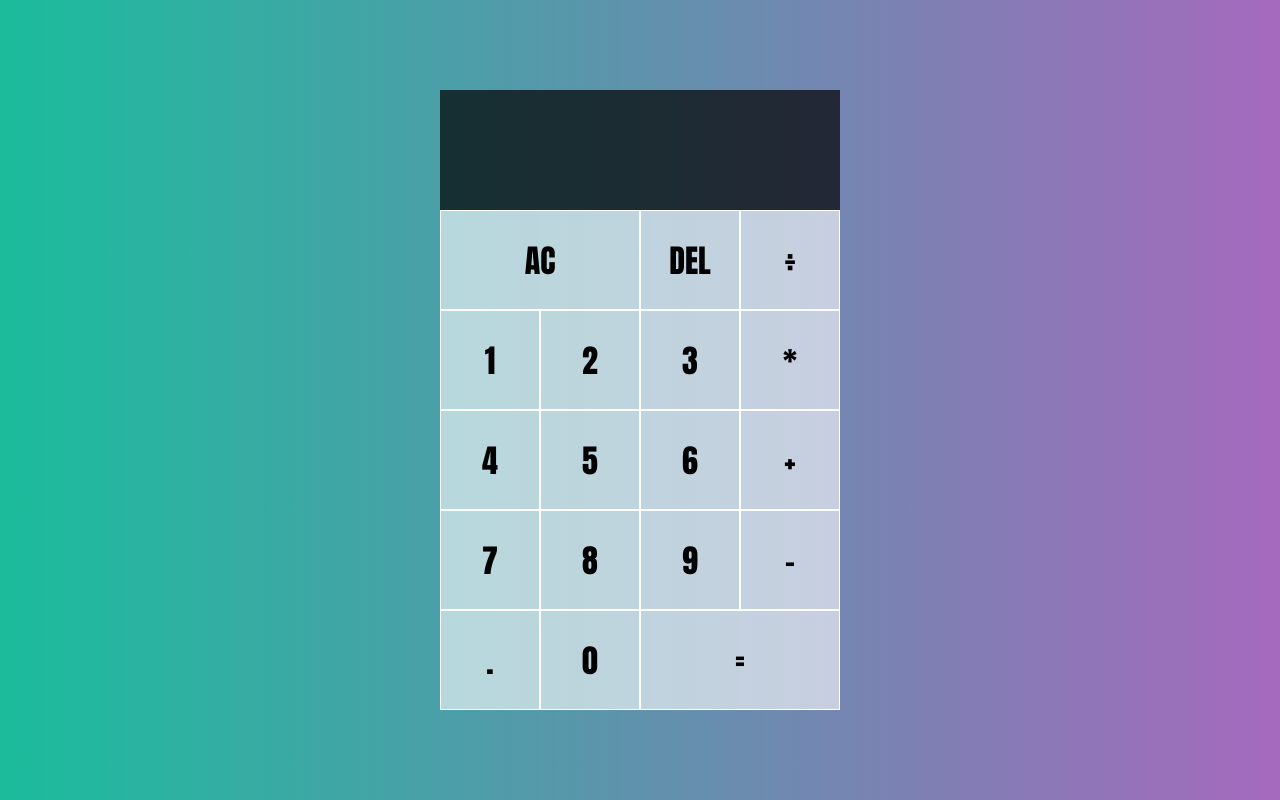
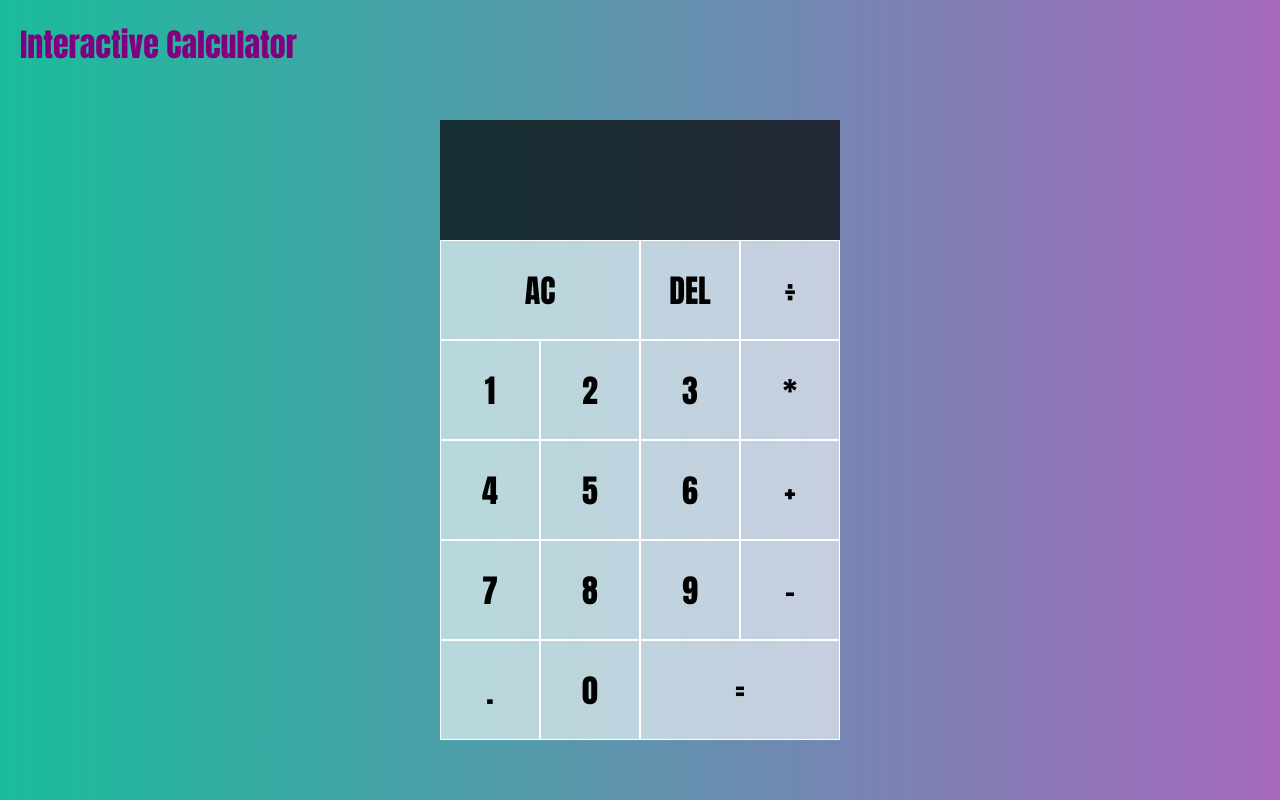
Before and after one commit to JoshAoki/Calculator, a plain HTML site: page index.html in a window 1280 px wide. Drawn offline with nearby package versions, Linux system fonts and the light colour scheme.

Commit message:
Added title

```diff
--- a/index.html
+++ b/index.html
@@ -1,13 +1,17 @@
 <!DOCTYPE html>
 <html lang="en">
 <head>
+    <script src="https://cdn.jsdelivr.net/npm/p5@1.1.9/lib/p5.min.js"></script>
     <meta charset="UTF-8">
     <meta name="viewport" content="width=device-width, initial-scale=1.0">
     <title>Calculator</title>
-    <link href = "styles.css" rel= "stylesheet">
-    <script src = "script.js" defer></script>
+    <link href = "./styles.css" rel= "stylesheet">
+    <link href="https://fonts.googleapis.com/css2?family=Zilla+Slab:wght@500&display=swap" rel="stylesheet">
+
 </head>
 <body>
+<h1 class = "titlecalc">Interactive Calculator</h1>
+<script src = "./script.js" defer></script>
   <div class = "calculator-grid">
     <div class = "output">
         <div data-previous-operand class = "previous-operand"></div>
--- a/script.js
+++ b/script.js
@@ -1,3 +1,4 @@
+
 class Calculator {
     constructor(previousOperandTextElement, currentOperandTextElement) {
         this.previousOperandTextElement = previousOperandTextElement
@@ -6,6 +7,7 @@ class Calculator {
         this.readyToReset = false
         //reason why we call this is so it clears everything when making a new calculation
     }
+
 
     clear() {
         this.currentOperand = ''
@@ -162,3 +164,33 @@ deleteButton.addEventListener('click', button => {
     calculator.updateDisplay()
     //when equals button is clicked, compute and update display
 })
+
+//document.getElementById(".titlecalc").style.fontFamily = "Zilla Slab";
+const text = document.querySelector(".titlecalc");
+const strText = text.textContent;
+const splitText = strText.split("");
+
+
+text.textContent = "";
+for(let i = 0; i < splitText.length; i++) {
+    let char = (splitText[i] === " ") ? "&nbsp;" : splitText[i];
+    text.innerHTML += "<span>" + char + "</span>";
+}
+
+let char = 0;
+let timer = setInterval(onTick, 50);
+
+function onTick() {
+    const span = text.querySelectorAll('span')[char];
+    span.classList.add('fade');
+    char++
+    if(char === splitText.length) {
+        complete();
+        return;
+    }
+}
+
+function complete() {
+    clearInterval(timer);
+    timer = null;
+}
--- a/styles.css
+++ b/styles.css
@@ -1,3 +1,15 @@
+p {
+    font-family: 'Zilla Slab', serif;
+}
+h1{
+    color:purple;
+    font-size: 2rem;
+    font-family: 'Segoe UI', Tahoma, Geneva, Verdana, sans-serif;
+    text-align: top;
+    margin-top:0;
+    padding: 20px;
+}
+
 *, *::before, *::after {
     box-sizing: border-box;
     font-family: Impact, sans-serif;
@@ -14,7 +26,7 @@ body {
     display: grid;
     justify-content: center;
     align-content: center;
-    min-height: 100vh;
+    min-height: 80vh;
     grid-template-columns: repeat(4,100px);
     grid-template-rows: minmax(120px, auto) repeat(5,100px);
 
@@ -58,3 +70,19 @@ body {
     color:rgba(255, 255, 255);
     font-size: 2.5rem;
 }
+
+body {
+    overflow: hidden;
+  }
+
+span {
+    opacity: 0;
+    transition: all 1s ease;
+    transform: translateY(50px);
+    display: inline-block;
+}
+
+span.fade {
+    opacity: 1;
+    transform: translateY(0px);
+}
```
